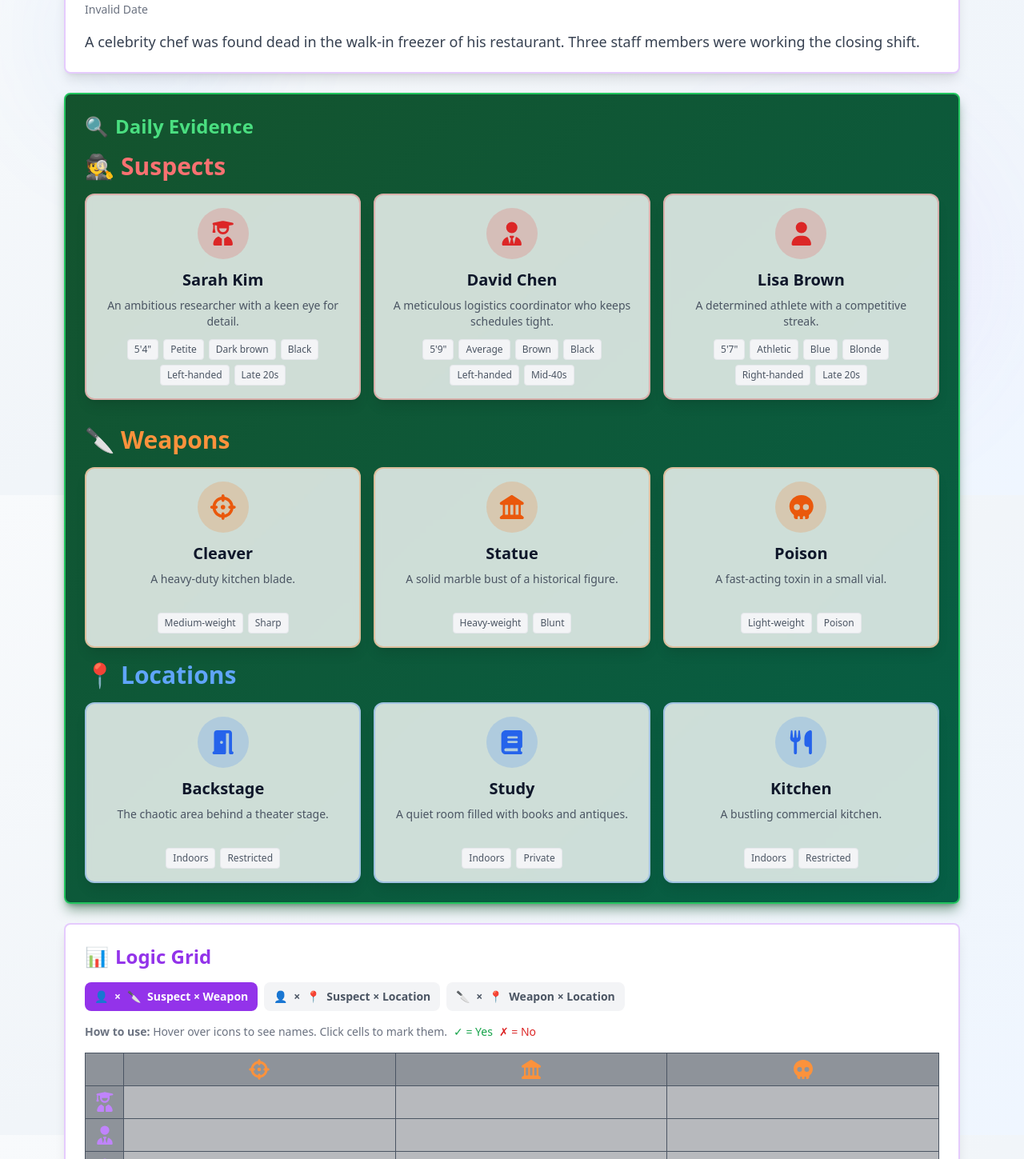
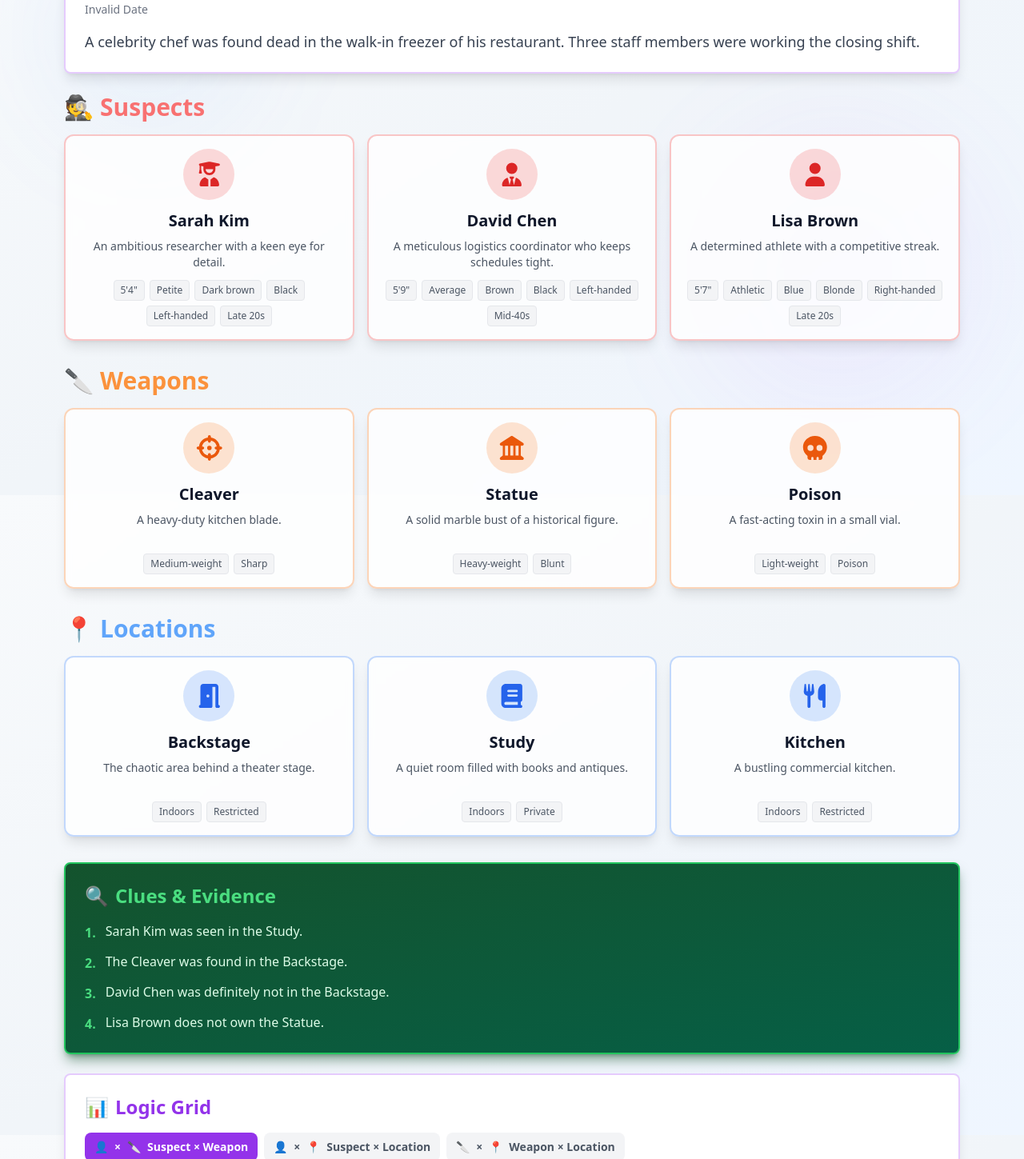
Before and after one commit to Get-PrivilegedLogic/Sleuthwork, a React (Vite) app: page /daily/1 in a window 1280 px wide. Shown: the part 181-1630 px from the top of the page at 80% size. Built offline with nearby package versions, Linux system fonts and the light colour scheme.

Commit message:
feat: Implement daily puzzle page with interactive logic grid and add puzzle archive page.

```diff
--- a/src/pages/DailyPuzzlePage.tsx
+++ b/src/pages/DailyPuzzlePage.tsx
@@ -280,22 +280,36 @@ export default function DailyPuzzlePage() {
                     <p className="text-base md:text-lg text-gray-700 dark:text-gray-300 leading-relaxed mt-4">{puzzle.backstory}</p>
                 </motion.div>
 
-                {/* Daily Clues / Evidence Area (Emerald Theme) */}
+                {/* Card-Based Layout - Suspects, Weapons, Locations */}
                 <motion.div
                     initial={{ y: 20, opacity: 0 }}
                     animate={{ y: 0, opacity: 1 }}
                     transition={{ delay: 0.1 }}
-                    className="bg-gradient-to-br from-green-900 to-emerald-800 p-6 rounded-lg border-2 border-green-500 shadow-lg shadow-green-900/50"
                 >
-                    <h2 className="text-2xl font-bold text-green-400 mb-4 flex items-center">
-                        <span className="text-2xl mr-2">🔍</span>
-                        Daily Evidence
-                    </h2>
-                    <div className="space-y-4">
                     <SuspectsCard suspects={puzzle.suspects} />
                     <WeaponsCard weapons={puzzle.weapons} />
                     <LocationsCard locations={puzzle.locations} />
-                    </div>
+                </motion.div>
+
+                {/* Clues Section */}
+                <motion.div
+                    initial={{ y: 20, opacity: 0 }}
+                    animate={{ y: 0, opacity: 1 }}
+                    transition={{ delay: 0.15 }}
+                    className="bg-gradient-to-br from-green-900 to-emerald-800 p-4 md:p-6 rounded-lg mb-6 md:mb-8 border-2 border-green-500 shadow-lg shadow-green-900/50"
+                >
+                    <h2 className="text-xl md:text-2xl font-bold text-green-400 mb-3 md:mb-4 flex items-center">
+                        <span className="text-2xl mr-2">🔍</span>
+                        Clues & Evidence
+                    </h2>
+                    <ul className="space-y-2 md:space-y-3">
+                        {puzzle.clues.map((clue, idx) => (
+                            <li key={idx} className="flex items-start">
+                                <span className="text-green-400 font-bold mr-2 md:mr-3 mt-0.5 shrink-0">{idx + 1}.</span>
+                                <span className="text-sm md:text-base text-green-100">{clue}</span>
+                            </li>
+                        ))}
+                    </ul>
                 </motion.div>
 
                 {/* Logic Grid */}
@@ -314,6 +328,7 @@ export default function DailyPuzzlePage() {
                 </motion.div>
 
                 {/* Statements */}
+                {puzzle.statements && puzzle.statements.length > 0 && (
                     <motion.div
                         initial={{ opacity: 0 }}
                         animate={{ opacity: 1 }}
@@ -321,6 +336,7 @@ export default function DailyPuzzlePage() {
                     >
                         <StatementsSection statements={puzzle.statements} />
                     </motion.div>
+                )}
 
                 {/* Hints */}
                 <CollapsibleSection title="Hints" titleColor="text-yellow-400" borderColor="border-yellow-500/30" defaultOpen={false}>
--- a/src/pages/PuzzleArchive.tsx
+++ b/src/pages/PuzzleArchive.tsx
@@ -63,7 +63,7 @@ export default function PuzzleArchive() {
       }
     }
 
-    return list.reverse(); // Show newest first
+    return list; // Show in order (Puzzle 1 first)
   })();
 
   const formatTime = (totalSeconds: number): string => {
```
Lines whose indentation alone changed are shown as unchanged.
